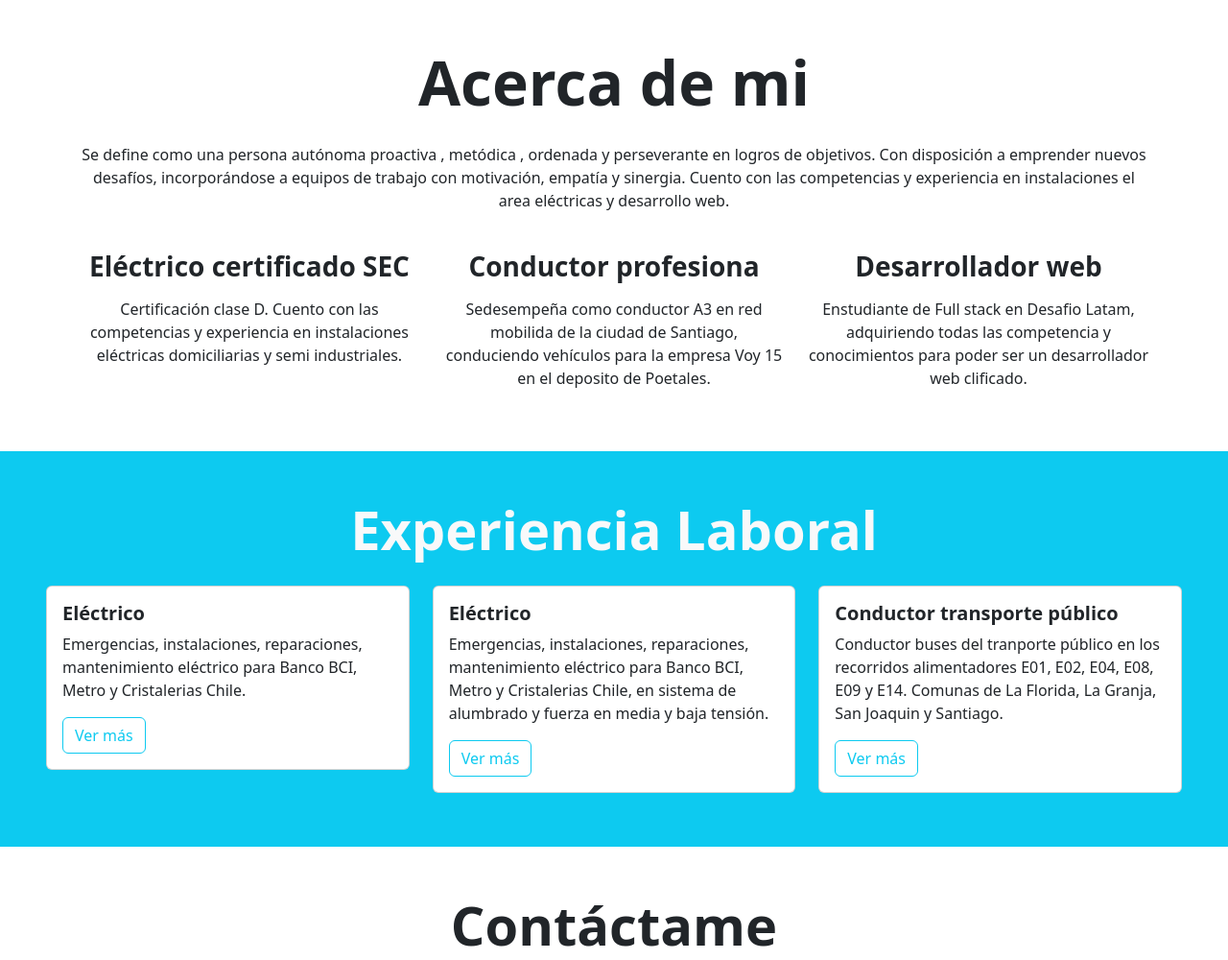
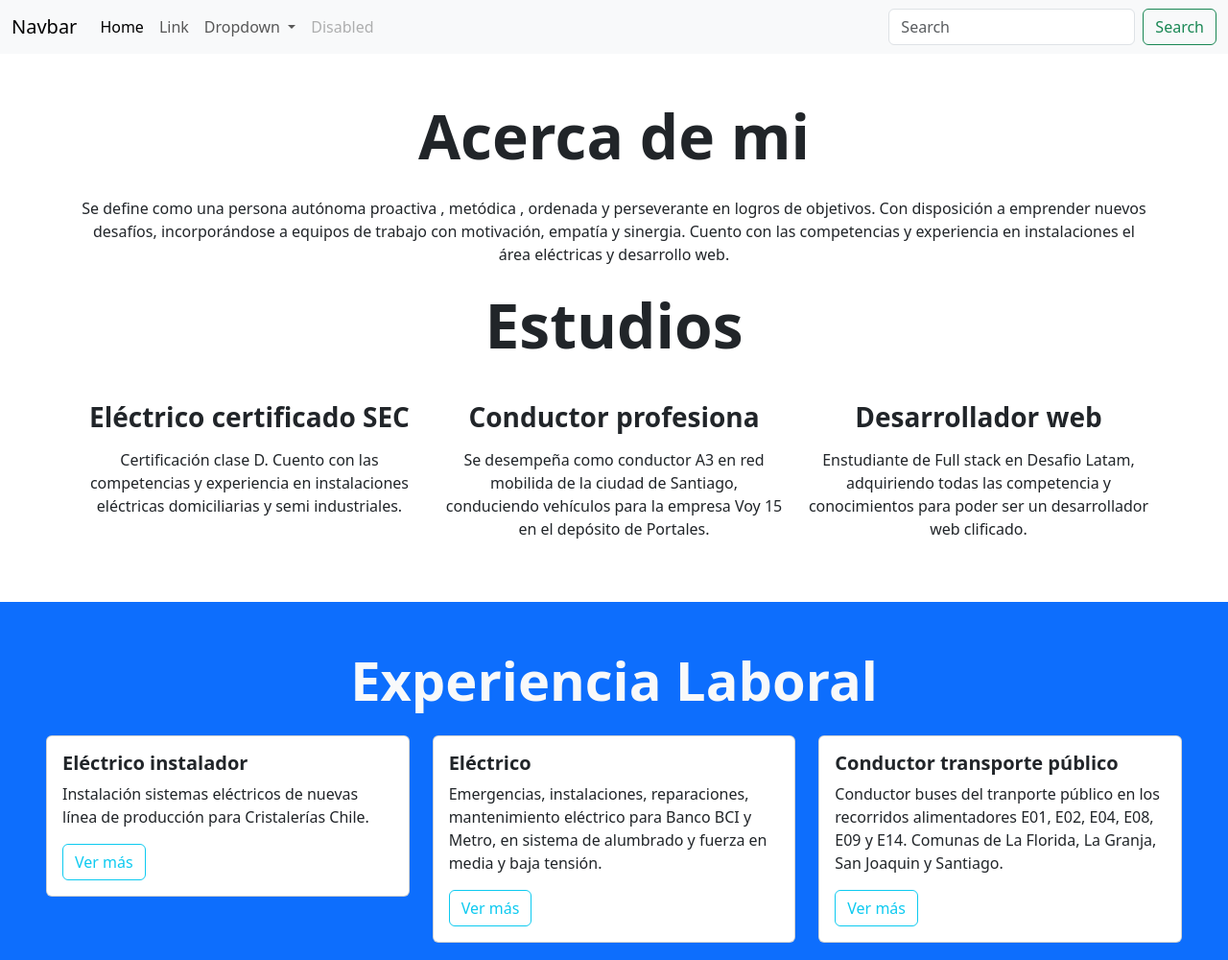
Before and after one commit to gozalvoh-aug/prueba_m1, a plain HTML site: page index.html in a window 1280 px wide. Shown: the top 1000 px of the page at 96% size. Drawn offline with nearby package versions, Linux system fonts and the light colour scheme.

Commit message:
Se modifica se agrega navegador, imagenes y style.css

```diff
--- a/index.html
+++ b/index.html
@@ -3,7 +3,7 @@
   <head>
     <meta charset="UTF-8" />
     <meta name="viewport" content="width=device-width, initial-scale=1.0" />
-    <title>Currículum  y portafolio AGH</title>
+    <title>Currículum y portafolio AGH</title>
 
     <link
       href="https://cdn.jsdelivr.net/npm/bootstrap@5.3.8/dist/css/bootstrap.min.css"
@@ -14,6 +14,43 @@
   </head>
 
   <body>
+    <nav class="navbar navbar-expand-lg bg-body-tertiary">
+  <div class="container-fluid">
+    <a class="navbar-brand" href="#">Navbar</a>
+    <button class="navbar-toggler" type="button" data-bs-toggle="collapse" data-bs-target="#navbarSupportedContent" aria-controls="navbarSupportedContent" aria-expanded="false" aria-label="Toggle navigation">
+      <span class="navbar-toggler-icon"></span>
+    </button>
+    <div class="collapse navbar-collapse" id="navbarSupportedContent">
+      <ul class="navbar-nav me-auto mb-2 mb-lg-0">
+        <li class="nav-item">
+          <a class="nav-link active" aria-current="page" href="#">Home</a>
+        </li>
+        <li class="nav-item">
+          <a class="nav-link" href="#">Link</a>
+        </li>
+        <li class="nav-item dropdown">
+          <a class="nav-link dropdown-toggle" href="#" role="button" data-bs-toggle="dropdown" aria-expanded="false">
+            Dropdown
+          </a>
+          <ul class="dropdown-menu">
+            <li><a class="dropdown-item" href="#">Action</a></li>
+            <li><a class="dropdown-item" href="#">Another action</a></li>
+            <li><hr class="dropdown-divider"></li>
+            <li><a class="dropdown-item" href="#">Something else here</a></li>
+          </ul>
+        </li>
+        <li class="nav-item">
+          <a class="nav-link disabled" aria-disabled="true">Disabled</a>
+        </li>
+      </ul>
+      <form class="d-flex" role="search">
+        <input class="form-control me-2" type="search" placeholder="Search" aria-label="Search"/>
+        <button class="btn btn-outline-success" type="submit">Search</button>
+      </form>
+    </div>
+  </div>
+</nav>
+
     <section id="Acerca-de-mi" class="container text-center my-5">
       <h2 class="display-3 fw-bold my-4">Acerca de mi</h2>
 
@@ -22,35 +59,45 @@
         perseverante en logros de objetivos. Con disposición a emprender nuevos
         desafíos, incorporándose a equipos de trabajo con motivación, empatía y
         sinergia. Cuento con las competencias y experiencia en instalaciones el
-        area eléctricas y desarrollo web.
+        área eléctricas y desarrollo web.
       </p>
+
+      <p class="display-3 fw-bold my-4">
+        Estudios
+      </p>
+
 
       <div class="row">
         <div class="col-12 col-md-4">
           <i class="fas fa-camera fa-3x my-3"></i>
           <h3 class="my-3 fw-bold">Eléctrico certificado SEC</h3>
           <p class="my-3">
-            Certificación clase D. Cuento con las competencias y experiencia en instalaciones eléctricas domiciliarias y semi industriales.
+            Certificación clase D. Cuento con las competencias y experiencia en
+            instalaciones eléctricas domiciliarias y semi industriales.
           </p>
         </div>
         <div class="col-12 col-md-4">
           <i class="fas fa-bullhorn fa-3x my-3"></i>
           <h3 class="my-3 fw-bold">Conductor profesiona</h3>
           <p class="my-3">
-            Sedesempeña como conductor A3 en red mobilida de la ciudad de Santiago, conduciendo vehículos para la empresa Voy 15 en el deposito de Poetales.
+            Se desempeña como conductor A3 en red mobilida de la ciudad de
+            Santiago, conduciendo vehículos para la empresa Voy 15 en el
+            depósito de Portales.
           </p>
         </div>
         <div class="col-12 col-md-4">
           <i class="far fa-map fa-3x my-3"></i>
           <h3 class="my-3 fw-bold">Desarrollador web</h3>
           <p class="my-3">
-            Enstudiante de Full stack en Desafio Latam, adquiriendo todas las competencia y conocimientos para poder ser un desarrollador web clificado.
+            Enstudiante de Full stack en Desafio Latam, adquiriendo todas las
+            competencia y conocimientos para poder ser un desarrollador web
+            clificado.
           </p>
         </div>
       </div>
     </section>
 
-    <section id="Mis-trabajos" class="my-5 p-5 bg-info">
+    <section id="Mis-trabajos" class="my-5 p-5 bg-primary">
       <h2 class="display-4 fw-bold text-center text-light mb-3">
         Experiencia Laboral
       </h2>
@@ -63,9 +110,10 @@
               style="background-image: url(assets/img/card-1.jpg)"
             ></div>
             <div class="card-body">
-              <h5 class="card-title fw-bold">Eléctrico</h5>
+              <h5 class="card-title fw-bold">Eléctrico instalador</h5>
               <p class="card-text">
-                Emergencias, instalaciones, reparaciones, mantenimiento eléctrico para Banco BCI, Metro y Cristalerias Chile.
+                Instalación sistemas eléctricos de nuevas línea de producción
+                para Cristalerías Chile.
               </p>
               <button type="button" class="btn btn-outline-info">
                 Ver más
@@ -82,7 +130,9 @@
             <div class="card-body">
               <h5 class="card-title fw-bold">Eléctrico</h5>
               <p class="card-text">
-                Emergencias, instalaciones, reparaciones, mantenimiento eléctrico para Banco BCI, Metro y Cristalerias Chile, en sistema de alumbrado y fuerza en media y baja tensión.
+                Emergencias, instalaciones, reparaciones, mantenimiento
+                eléctrico para Banco BCI y Metro, en sistema
+                de alumbrado y fuerza en media y baja tensión.
               </p>
               <button type="button" class="btn btn-outline-info">
                 Ver más
@@ -99,7 +149,9 @@
             <div class="card-body">
               <h5 class="card-title fw-bold">Conductor transporte público</h5>
               <p class="card-text">
-                Conductor buses del tranporte público en los recorridos alimentadores E01, E02, E04, E08, E09 y E14. Comunas de La Florida, La Granja, San Joaquin y Santiago.
+                Conductor buses del tranporte público en los recorridos
+                alimentadores E01, E02, E04, E08, E09 y E14. Comunas de La
+                Florida, La Granja, San Joaquin y Santiago.
               </p>
               <button type="button" class="btn btn-outline-info">
                 Ver más
@@ -109,6 +161,7 @@
         </div>
       </div>
     </section>
+
 
     <section id="Contacto" class="container my-5">
       <h2 class="display-4 fw-bold text-center my-4">Contáctame</h2>
@@ -146,7 +199,7 @@
     </section>
 
     <footer class="bg-dark text-center text-light p-4">
-      <p class="mb-0">Olivia Ros 2019. Todos los derechos reservados.</p>
+      <p class="mb-0">Augusto Gozalvo 2026. Todos los derechos reservados.</p>
     </footer>
 
     <!-- para utilidades-->
```
Also changed, not shown: assets/img/bus-red.jfif (added), assets/img/icono_bus.png (added), assets/img/icono_rayo.png (added), 2 other files.
